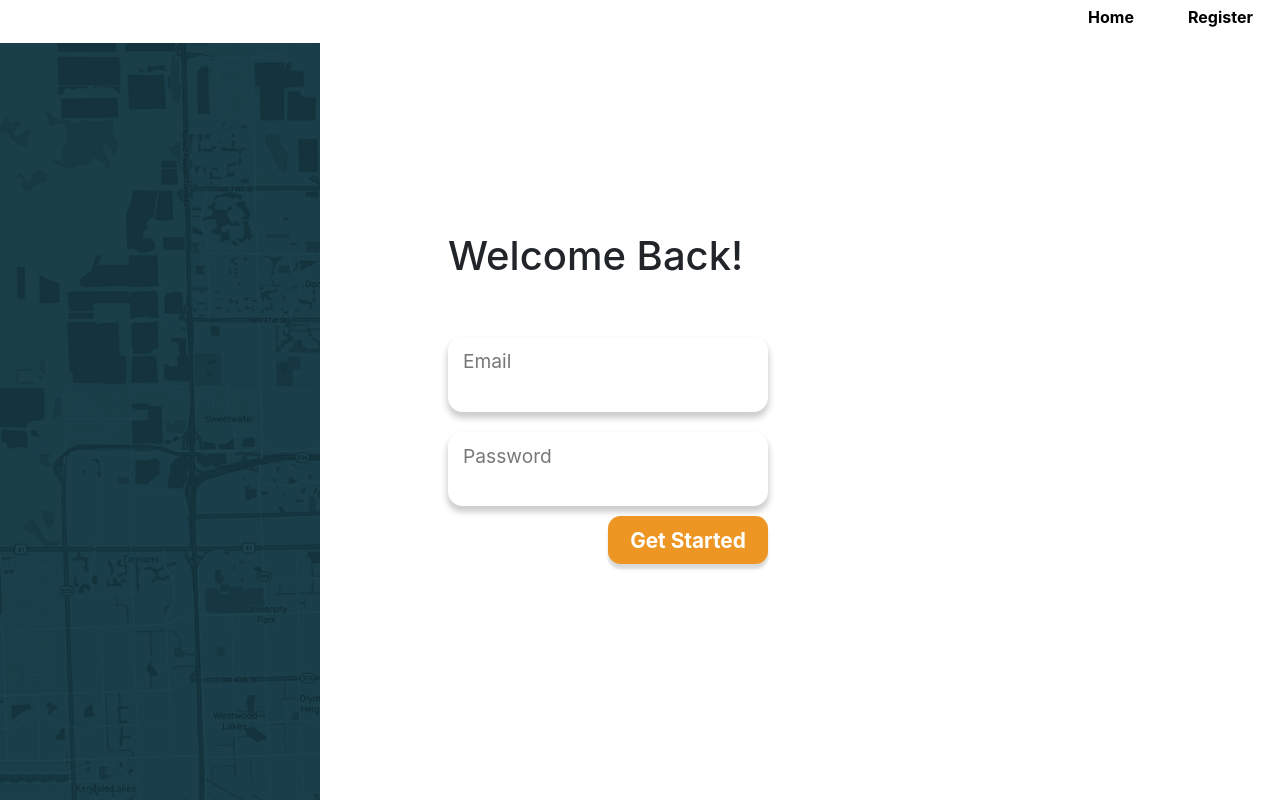
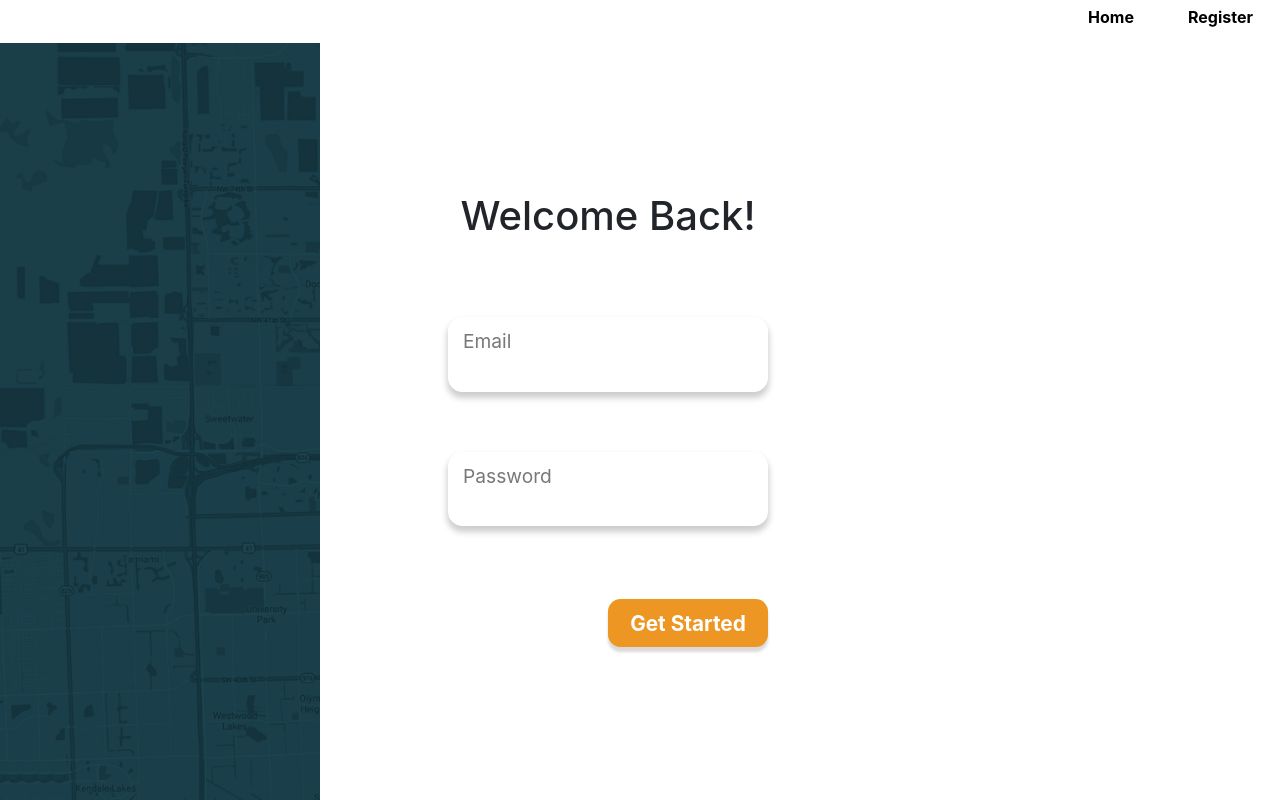
Before and after one commit to livio-zanardo/peoplebudget, a React (Create React App) app in the folder view/: page /login in a window 1280 px wide. Built offline with nearby package versions, Linux system fonts and the light colour scheme.

Commit message:
refactored login

```diff
--- a/view/src/components/LoginComponent/index.jsx
+++ b/view/src/components/LoginComponent/index.jsx
@@ -11,8 +11,7 @@ import {
     map,
     loginForm,
     loginFormHeader,
-    loginFormField1,
-    loginFormField2,
+    loginFormField,
     loginFormButton
 } from './index.module.css';
 
@@ -42,11 +41,11 @@ const LoginComponent = (props) => {
                 <div className={`${loginFormHeader}`}>
                     <h1 className="text-capitalize">Welcome back!</h1>
                 </div>
-                <div className={`${loginFormField1}`}>
+                <div className={`${loginFormField}`}>
                     {' '}
                     <Input name="email" className="form-control" type="email" placeholder="Email" />
                 </div>
-                <div className={`${loginFormField2}`}>
+                <div className={`${loginFormField}`}>
                     {' '}
                     <Input
                         name="password"
@@ -62,7 +61,7 @@ const LoginComponent = (props) => {
                         sidePadding="1em"
                         centerPadding=".4em"
                         height="6vh"
-                        width = "100%"
+                        width="100%"
                         onClick={handleClickEvent}
                         shadow
                     >
--- a/view/src/components/LoginComponent/index.module.css
+++ b/view/src/components/LoginComponent/index.module.css
@@ -39,17 +39,11 @@ Media Queries Devices(Iphone 6/7/8), , (HD Monitor)
     }
 
     .loginFormHeader {
-        grid-row: 1 / span 1;
         grid-column: 1 / span 2;
+        text-align: center;
     }
 
-    .loginFormField1 {
-        grid-row: 2/ span 1;
-        grid-column: 1/ span 2;
-    }
-
-    .loginFormField2 {
-        grid-row: 3/ span 1;
+    .loginFormField {
         grid-column: 1/ span 2;
     }
 
@@ -70,7 +64,6 @@ Media Queries Devices(Iphone 6/7/8), , (HD Monitor)
     .nav {
         grid-row: 1 / span 1;
         grid-column: 1 / span 2;
-        z-index: 4;
     }
 
     .map {
@@ -78,7 +71,6 @@ Media Queries Devices(Iphone 6/7/8), , (HD Monitor)
         background-image: url('../../miamiMapFaded.png');
         background-size: cover;
         background-repeat: no-repeat;
-        z-index: 4;
     }
 
     .loginForm {
@@ -87,22 +79,18 @@ Media Queries Devices(Iphone 6/7/8), , (HD Monitor)
         margin: 0px;
         padding: 0px 40vw 0px 10vw;
         display: grid;
+        grid-row-gap: 40px;
+        align-items: center;
         grid-template-columns: 50% 50%;
         grid-template-rows: 1fr 1fr 1fr 1fr;
     }
 
     .loginFormHeader {
-        grid-row: 1 / span 1;
         grid-column: 1 / span 2;
+        text-align: center;
     }
 
-    .loginFormField1 {
-        grid-row: 2/ span 1;
-        grid-column: 1/ span 2;
-    }
-
-    .loginFormField2 {
-        grid-row: 3/ span 1;
+    .loginFormField {
         grid-column: 1/ span 2;
     }
 
```
